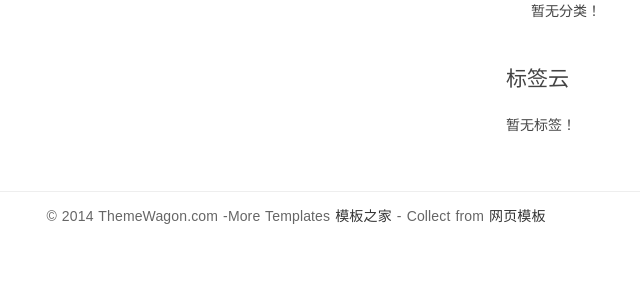
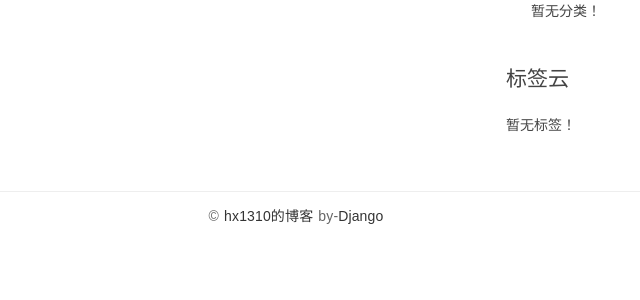
Before and after one commit to hx1310/mysite, a Django app: page / in a window 1280 px wide. Shown: the part 410-710 px from the top of the page, without its empty margins (344-984 px from the left). Run offline with Django 3.2, Linux system fonts and the light colour scheme; data that the repository does not hold is empty; some libraries are stand-ins or nearby versions.

Commit message:
评论修改   底部修改
修改

```diff
--- a/templates/blog/base.html
+++ b/templates/blog/base.html
@@ -129,7 +129,7 @@
 			<div class="container">
 				<div class="row">
 					<div class="col-md-12">
-						<p class="copyright">&copy; 2014 ThemeWagon.com -More Templates <a href="http://www.cssmoban.com/" target="_blank" title="模板之家">模板之家</a> - Collect from <a href="http://www.cssmoban.com/" title="网页模板" target="_blank">网页模板</a></p>
+						<p class="copyright">&copy; <a href="http://www.cssmoban.com/" target="_blank" title="模板之家">hx1310的博客</a>  by-<a href="http://www.cssmoban.com/" title="网页模板" target="_blank">Django</a></p>
 					</div>
 				</div>
 			</div>
--- a/templates/blog/detail.html
+++ b/templates/blog/detail.html
@@ -125,7 +125,7 @@
 								<ul class="list-unstyled">
 									{% for comment in comment_list %}
 									<li class="comment-item">
-										<span class="name">{{ comment.name }}</span><time class="date">{{ comment.created_time }}</time>
+										<span class="name">{{ comment.name }} </span><time class="date">{{ comment.created_time }}</time>
 										<div class="text">
 											{{ comment.text }}
 										</div>
```
Also changed, not shown: requirements.txt (deleted, +0 -251 lines), 6 other files.
